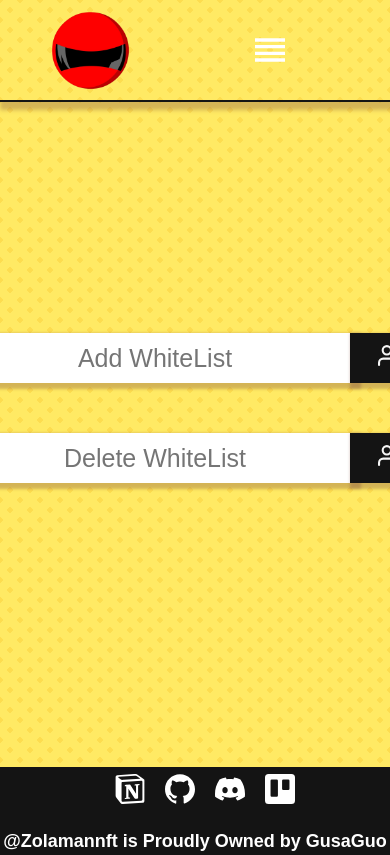
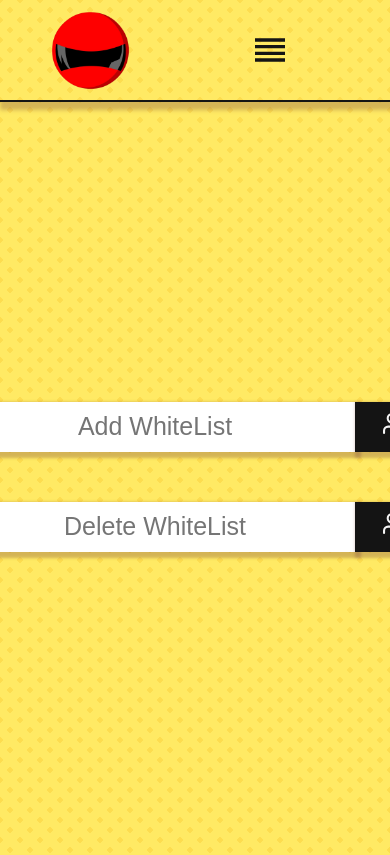
Before and after one commit to Kyungil-HashBrand-GusaGuo/NFT-Defi_Project, a React (Create React App) app in the folder frontend/: page /admin in a window 390 px wide. Shown: the top 855 px of the page. Built offline with nearby package versions, Linux system fonts and the light colour scheme; a web font is replaced by a local one; what caver-js would draw is missing.

Commit message:
CSS : navbar menu color % modal center & adminpage center

```diff
--- a/frontend/src/components/PreMintingpage/MintingModal.css
+++ b/frontend/src/components/PreMintingpage/MintingModal.css
@@ -5,6 +5,7 @@
     height: 100%;
     color: white;
     display: flex;
+    justify-content: center;
 
 }
 
--- a/frontend/src/components/global/Navbar.css
+++ b/frontend/src/components/global/Navbar.css
@@ -97,7 +97,7 @@ button:hover {
 
 .Navbar .rightSide .listicon {
     display: none;
-    color: white;
+    color: #141414;
     margin-right: 100px;
     cursor:Pointer;
 }
--- a/frontend/src/pages/AdminPage.css
+++ b/frontend/src/pages/AdminPage.css
@@ -4,7 +4,7 @@
     align-items: center;
     flex-direction: column;
     width: 100%;
-    height: 79vh;
+    height: calc(100vh - 10.417vw);
     padding-top: 100px;
     color: whitesmoke;
 }
@@ -37,7 +37,6 @@
     cursor: pointer;
     background-color: #141414;
     color: whitesmoke;
-    left: -5px;
     font-size: 25px;
     text-align: center;
     box-shadow: 3px 3px 3px 3px rgb(132 81 61 / 35%);
@@ -67,7 +66,6 @@
         cursor: pointer;
         background-color: #141414;
         color: whitesmoke;
-        left: -5px;
         font-size: 25px;
         text-align: center;
         box-shadow: 3px 3px 3px 3px rgb(132 81 61 / 35%);
```
